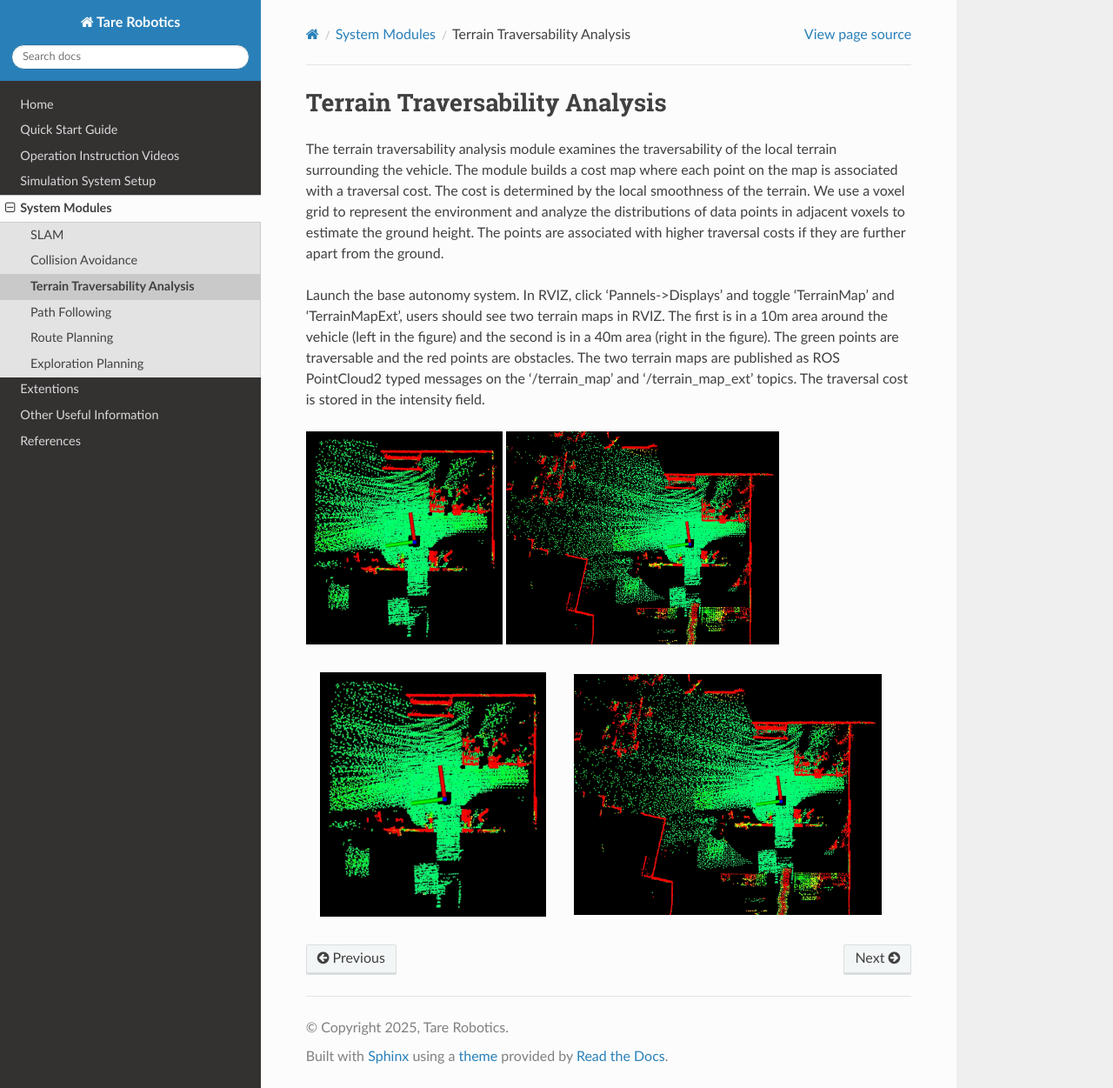
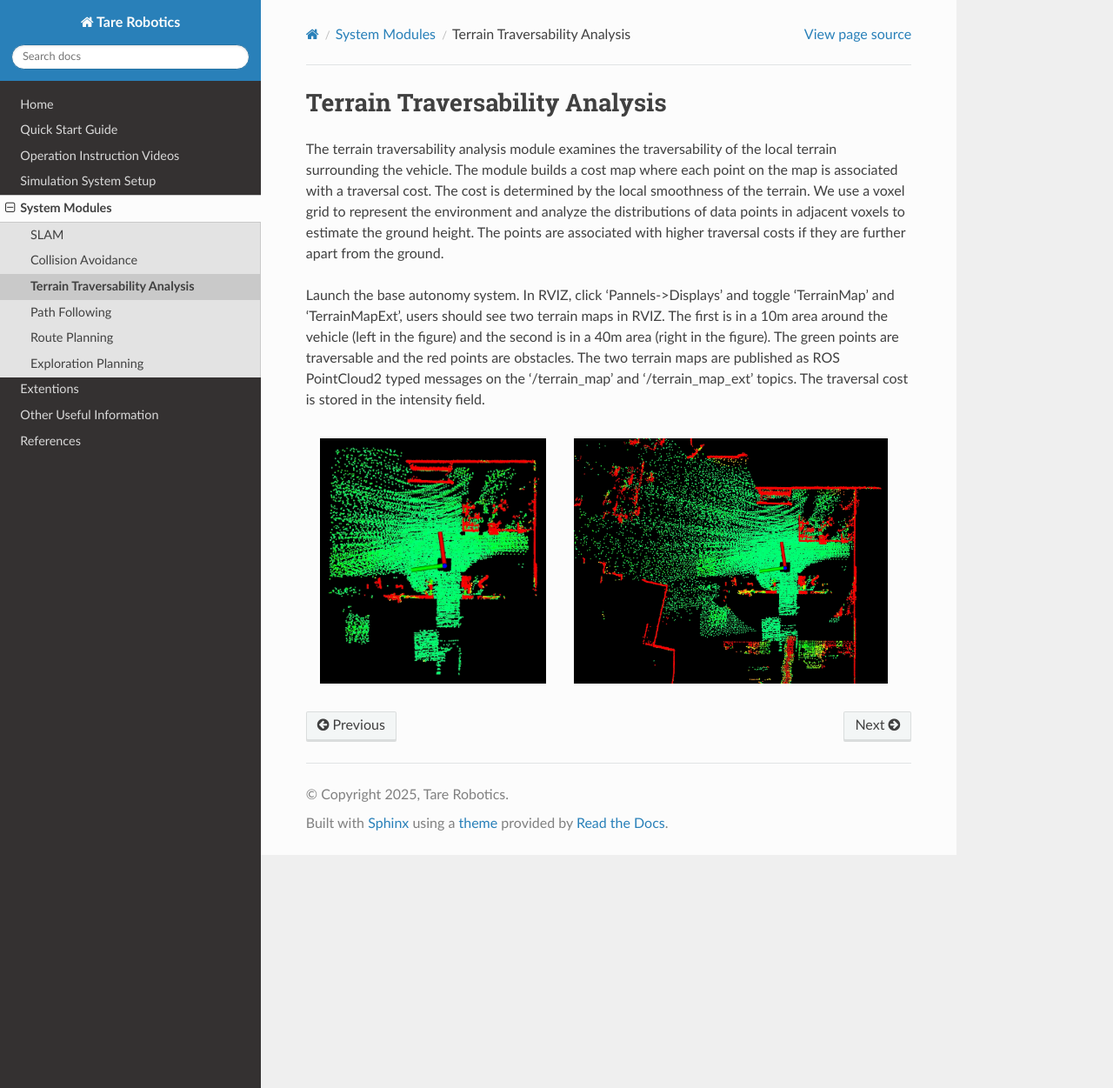
Before and after one commit to caochao39/tarerobotics, a Sphinx documentation site: the page built from docs/source/system_modules/terrain_traversability_analysis.rst, in a window 1280 px wide and 1251 px high. Shown: the whole window at 87% size. Built offline with Sphinx 7.4.7 and the Read the Docs theme 3.1.0, drawn with Linux system fonts in a browser that asks for light colours.

Commit message:
adjust fig spacing

```diff
--- a/docs/source/system_modules/terrain_traversability_analysis.rst
+++ b/docs/source/system_modules/terrain_traversability_analysis.rst
@@ -4,15 +4,6 @@
 The terrain traversability analysis module examines the traversability of the local terrain surrounding the vehicle. The module builds a cost map where each point on the map is associated with a traversal cost. The cost is determined by the local smoothness of the terrain. We use a voxel grid to represent the environment and analyze the distributions of data points in adjacent voxels to estimate the ground height. The points are associated with higher traversal costs if they are further apart from the ground.
 
 Launch the base autonomy system. In RVIZ, click 'Pannels->Displays' and toggle 'TerrainMap' and 'TerrainMapExt', users should see two terrain maps in RVIZ. The first is in a 10m area around the vehicle (left in the figure) and the second is in a 40m area (right in the figure). The green points are traversable and the red points are obstacles. The two terrain maps are published as ROS PointCloud2 typed messages on the '/terrain_map' and '/terrain_map_ext' topics. The traversal cost is stored in the intensity field.
-
-|pic1| |pic2|
-
-.. |pic1| image:: ../images/image1.jpg
-   :width: 32.5%
-
-.. |pic2| image:: ../images/image13.jpg
-   :width: 45%
-
 
 .. list-table::
    :widths: 42 58
@@ -22,4 +13,4 @@
    * - .. image:: ../images/image1.jpg
          :width: 100%
      - .. image:: ../images/image13.jpg
-         :width: 95%
+         :width: 97%
```
